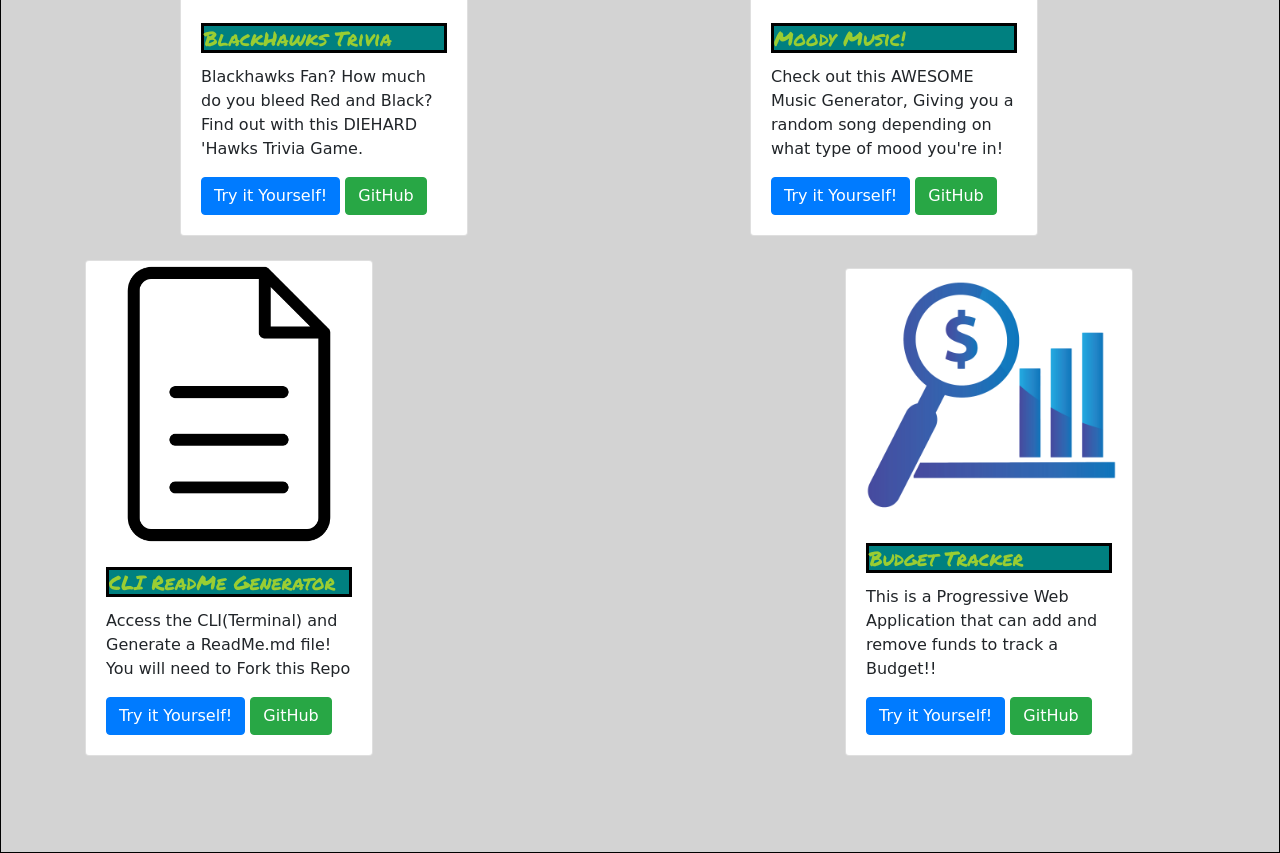
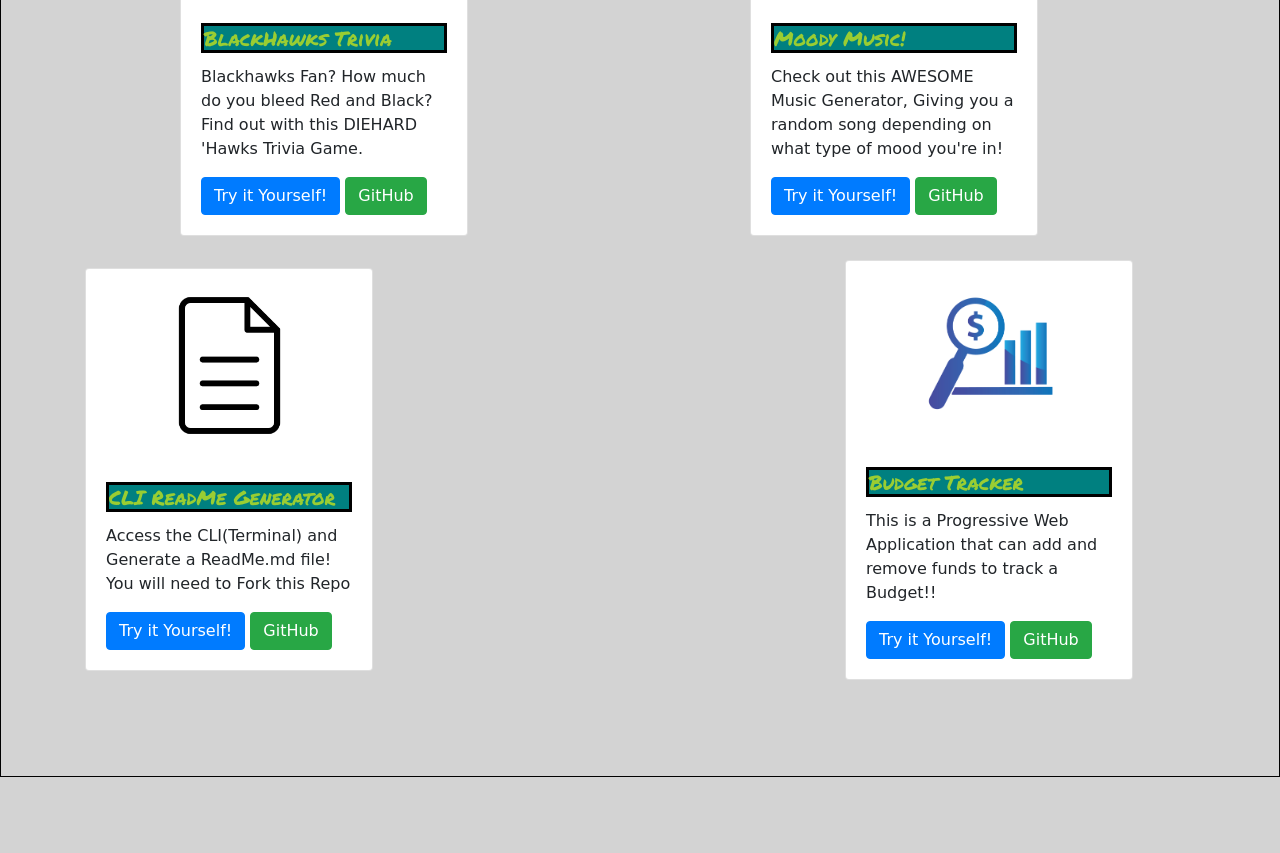
Before and after one commit to CKalama/GitHub-Professional-Portfolio, a plain HTML site: page repositories.html in a window 1280 px wide. Shown: the part 1200-2053 px from the top of the page. After the commit the page ends 1977 px from the top, so only its background shows below. Drawn offline with nearby package versions, Linux system fonts and the light colour scheme.

Commit message:
styled icons to match size and width, fixed some typos in index

```diff
--- a/style.css
+++ b/style.css
@@ -124,3 +124,13 @@
     width:50%;
     margin:25px auto;
 }
+
+#readMe-icon {
+    width:50%;
+    margin:25px auto;
+}
+
+#budget-icon {
+    width:50%;
+    margin:30px auto;
+}
```
Also changed, not shown: index.html (+1 -1 lines).
